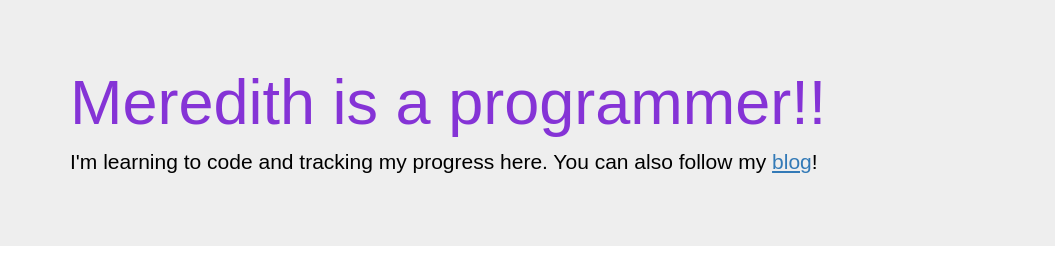
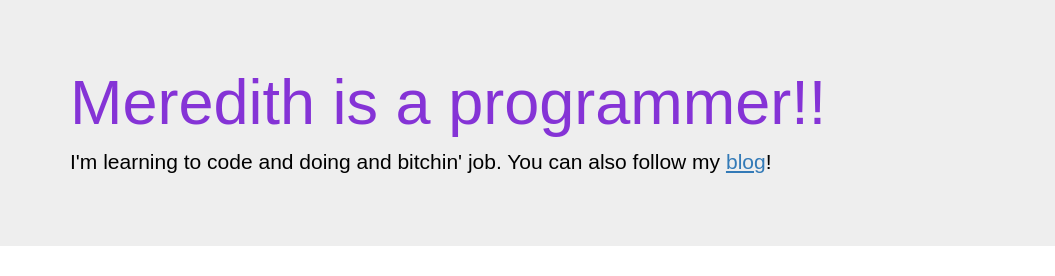
Before and after one commit to mantisbayne/homework, a plain HTML site: page index.html in a window 1280 px wide. Shown: the top 276 px of the page, 0-1055 px from the left. Drawn offline with nearby package versions, Linux system fonts and the light colour scheme.

Commit message:
changed subtitle

```diff
--- a/index.html
+++ b/index.html
@@ -18,7 +18,7 @@
   				</a>
   			</div>
     		<h1>Meredith is a programmer!!</h1>
-    		<p class="lead">I'm learning to code and tracking my progress here.  You can also follow my <a href="http://meredithbayne.tumblr.com/">blog</a>!</p>
+    		<p class="lead">I'm learning to code and doing and bitchin' job.  You can also follow my <a href="http://meredithbayne.tumblr.com/">blog</a>!</p>
     	</div>
 
 	</header>
```
